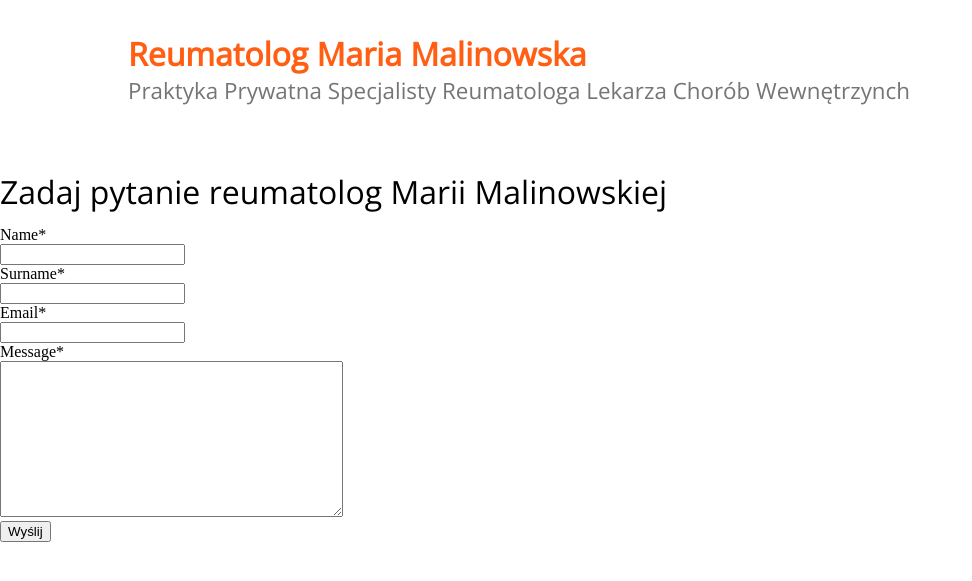
After one commit to DorotaMa/Project, a Django app: page /medical/question in a window 1280 px wide. The commit adds this page. Shown: the top 581 px of the page, without its empty margins (0-972 px from the left). Run offline with Django 3.2, Linux system fonts and the light colour scheme; some libraries are stand-ins or nearby versions.

Commit message:
question form without proper email testing

```diff
--- a/WebApp/medical/forms.py
+++ b/WebApp/medical/forms.py
@@ -19,3 +19,12 @@ class RegisterForm(UserCreationForm):
         # jezeli nie ma byc napisow dot. password nalezy to usunąc z settings aplikacji passworD_validation
         # aby to ladniej wygladalo trzeba pobrac crispy
         # custom user model => dodatkowa tablea
+
+
+# do podmiany adresy e-mail
+
+class AskingQuestion(forms.Form):
+    name = forms.CharField(max_length=15)
+    surname = forms.CharField(max_length=25)
+    email = forms.EmailField()
+    message = forms.CharField(required=True, widget=forms.Textarea)
--- a/WebApp/medical/templates/medical/mainpage.html
+++ b/WebApp/medical/templates/medical/mainpage.html
@@ -6,9 +6,11 @@
             <h2 style="color:white; text-align: center;"> Witaj {{user}}! </h2>
             <a href="/logout" style="color:white">Wyloguj</a>
             <a href="/medical/calendar" style="color:white">Umów Wizytę</a>
+            <a href="/medical/question" style="color:white">Zadaj pytanie lekarzowi</a>
         {% else %}
             <a href="/login" style="color:white">Zaloguj</a>
             <a href="register"> Zarejestruj</a>
+            <a href="/medical/question" style="color:white">Zadaj pytanie lekarzowi</a>
         {% endif %}
     </div>
 
--- /dev/null
+++ b/WebApp/medical/templates/medical/question.html
@@ -0,0 +1,20 @@
+{% extends "medical/layout.html" %}
+
+{% block title %}Zadaj pytanie lekarzowi {% endblock %}
+
+{% block content %}
+{% load crispy_forms_tags %}
+        <h1> Zadaj pytanie reumatolog Marii Malinowskiej</h1>
+        <form action="." method="post">
+
+            {% csrf_token %}
+            {{ form|crispy }}
+            <input type="submit" value="Wyślij" onclick="return clicked();">
+        </form>
+    <script>
+        function clicked() {
+            alert("Wysłałeś pytanie do reumatolog Marii Malinowskiej");
+            return true;
+        }
+    </script>
+{% endblock %}
--- a/WebApp/medical/urls.py
+++ b/WebApp/medical/urls.py
@@ -9,5 +9,6 @@ app_name = 'medical'
 urlpatterns = [
     path('', views.medical),
     path('register', views.register, name="register"),
+    path('question', views.ask_question, name="question"),
     url(r'^calendar/$', views.CalendarView.as_view(), name='calendar')
 ]
--- a/WebApp/medical/views.py
+++ b/WebApp/medical/views.py
@@ -1,9 +1,14 @@
+from datetime import datetime
 from django.shortcuts import render
-from django.shortcuts import reverse
 from django.http import HttpResponse
-from . import forms
-from django.shortcuts import redirect
-# Create your views here.
+from django.views import generic
+from django.utils.safestring import mark_safe
+
+from .models import *
+from .utils import Calendar
+
+from .forms import AskingQuestion
+from django.core.mail import send_mail
 
 
 def medical(request):
@@ -19,17 +24,6 @@ def register(request):
     else:
         form = forms.RegisterForm()
     return render(request, 'medical/register.html', {"form": form})
-
-
-
-from datetime import datetime
-from django.shortcuts import render
-from django.http import HttpResponse
-from django.views import generic
-from django.utils.safestring import mark_safe
-
-from .models import *
-from .utils import Calendar
 
 
 class CalendarView(generic.ListView):
@@ -56,3 +50,27 @@ def get_date(req_day):
         year, month = (int(x) for x in req_day.split('-'))
         return datetime.date(year, month, day=1)
     return datetime.today()
+
+
+# Formularz kontaktowy do lekarza
+
+
+def ask_question(request):
+    sent = False
+    if request.method == 'POST':
+        form = AskingQuestion(request.POST)
+        if form.is_valid():
+            cd = form.cleaned_data
+            subject = f"Pacjent {cd['name']} {cd['surname']} pragnie zadać pytanie"
+            message = f"Dane pacjenta:\nImię: {cd['name']} Nazwisko: {cd['surname']}\nAdres e-mail: {cd['email']}\n\n" \
+                      f"Pytanie:\n{cd['message']}"
+            send_mail(subject, message, cd['email'], 'admin_lekarz@strona.pl')
+
+            # dodać poprawny ades e-mail
+
+            sent = True
+
+    else:
+        form = AskingQuestion()
+
+    return render(request, 'medical/question.html', {'form': form, 'sent': sent})
```
Also changed, not shown: WebApp/WebApp/settings.py (+7 -0 lines), WebApp/db.sqlite3.
